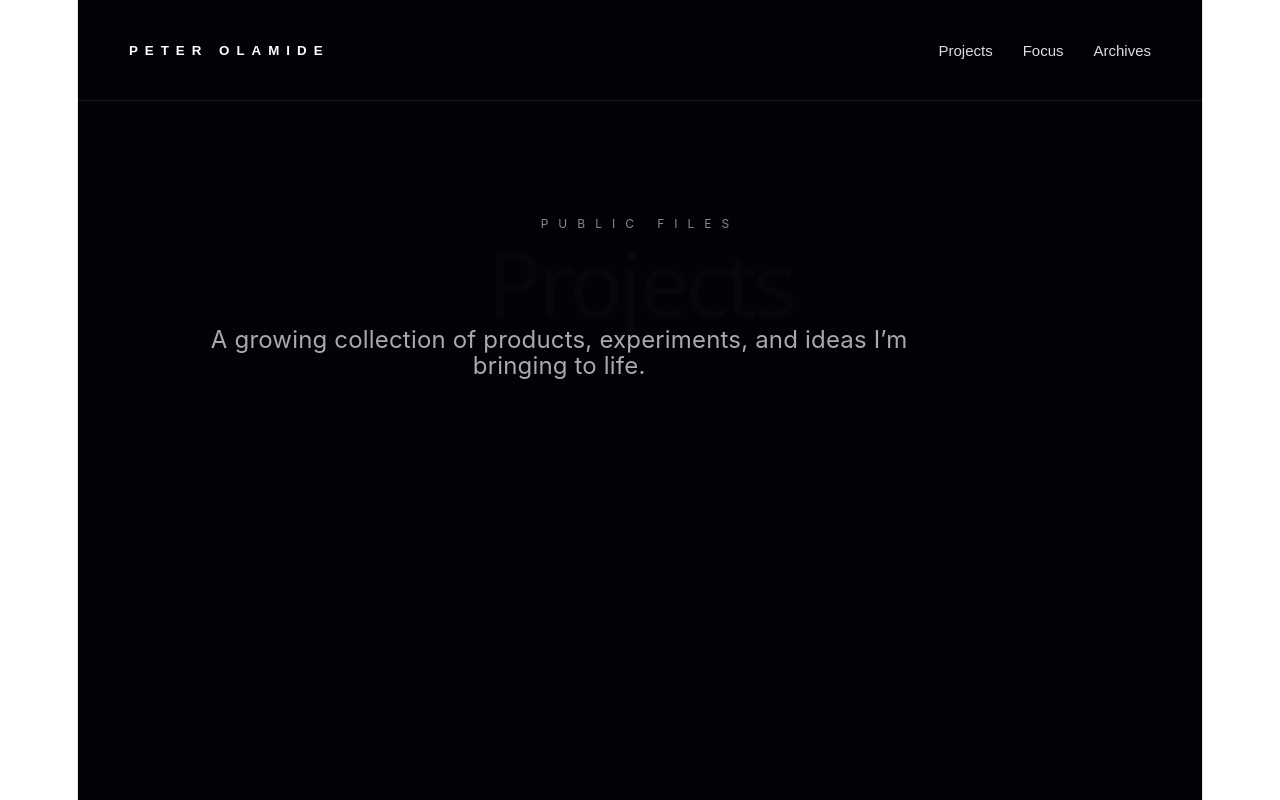
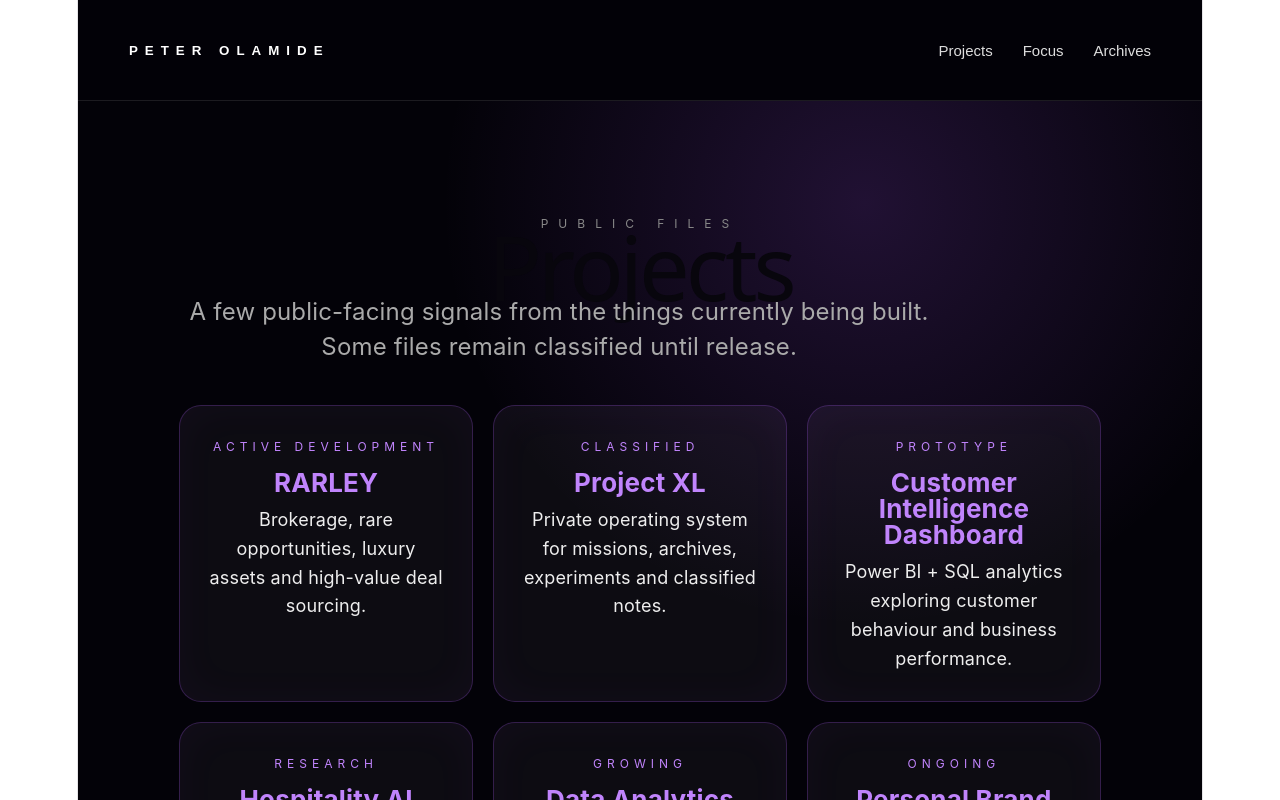
Before and after one commit to peterolamideaminu-dev/Portfolio, a React app: page / in a window 1280 px wide. Both pictures are taken after a click on the button "Projects". Shown: the top 800 px of the page. Built offline with nearby package versions, Linux system fonts and the light colour scheme; the HTML template or start-up script is replaced by a standard one.

Commit message:
Update projects and Project XL copy

```diff
--- a/src/App.jsx
+++ b/src/App.jsx
@@ -39,8 +39,8 @@ function App() {
       </nav>
 
       {page === "home" && <Home setPage={setPage} />}
-      {page === "projects" && <SimplePage title="Projects" eyebrow="PUBLIC FILES" text="A growing collection of products, experiments, and ideas I’m bringing to life." />}
-      {page === "focus" && <SimplePage title="Focus" eyebrow="CURRENT OPERATING SYSTEM" text="Career, products, experiments, discipline, Rarley, and the things currently being built." />}
+      {page === "projects" && <SimplePage title="Projects" eyebrow="PUBLIC FILES" />}
+      {page === "focus" && <SimplePage title="Focus" eyebrow="CURRENT OPERATING SYSTEM" />}
       {page === "projectXL" && !access && <AccessPage code={code} setCode={setCode} enterArchives={enterArchives} />}
       {page === "projectXL" && access && <Archives setPage={setPage} />}
       {page === "restaurants" && <Restaurants setPage={setPage} />}
@@ -63,12 +63,62 @@ function Home({ setPage }) {
   );
 }
 
-function SimplePage({ title, eyebrow, text }) {
+function SimplePage({ title, eyebrow }) {
+  const projects = [
+    ["RARLEY", "Brokerage, rare opportunities, luxury assets and high-value deal sourcing.", "Active Development"],
+    ["Project XL", "Private operating system for missions, archives, experiments and classified notes.", "Classified"],
+    ["Customer Intelligence Dashboard", "Power BI + SQL analytics exploring customer behaviour and business performance.", "Prototype"],
+    ["Hospitality AI", "Restaurant operations, customer experience and automation experiments.", "Research"],
+    ["Data Analytics Portfolio", "Business intelligence projects using SQL, Power BI, Python and commercial thinking.", "Growing"],
+    ["Personal Brand", "Photography, storytelling, lifestyle, music taste and digital experiences.", "Ongoing"],
+  ];
+
+  const focus = ["SQL", "Power BI", "Python", "Bioinformatics", "Project Management", "Rarley", "Gym", "Reading", "Project XL"];
+
+  if (title === "Projects") {
+    return (
+      <section style={styles.section}>
+        <p style={styles.eyebrow}>{eyebrow}</p>
+        <h1 style={styles.sectionTitle}>Projects</h1>
+        <p style={styles.sectionText}>
+          A few public-facing signals from the things currently being built.
+          Some files remain classified until release.
+        </p>
+
+        <div style={styles.portfolioGrid}>
+          {projects.map((project) => (
+            <div key={project[0]} style={styles.portfolioCard}>
+              <p style={styles.archiveSubtitle}>{project[2]}</p>
+              <h3 style={styles.archiveCardTitle}>{project[0]}</h3>
+              <p style={styles.archiveBody}>{project[1]}</p>
+            </div>
+          ))}
+        </div>
+      </section>
+    );
+  }
+
   return (
     <section style={styles.section}>
       <p style={styles.eyebrow}>{eyebrow}</p>
-      <h1 style={styles.sectionTitle}>{title}</h1>
-      <p style={styles.sectionText}>{text}</p>
+      <h1 style={styles.sectionTitle}>Current Objectives</h1>
+      <p style={styles.sectionText}>
+        Current operating system: career growth, product building, discipline,
+        health, and quietly ambitious experiments.
+      </p>
+
+      <div style={styles.focusBox}>
+        <div style={styles.focusGrid}>
+          {focus.map((item) => (
+            <span key={item} style={styles.focusPill}>✓ {item}</span>
+          ))}
+        </div>
+
+        <div style={styles.systemHealth}>
+          <span>Current System Health</span>
+          <strong>████████░░ 81%</strong>
+        </div>
+      </div>
     </section>
   );
 }
@@ -119,7 +169,7 @@ function Archives({ setPage }) {
         } />
 
         <ArchiveCard title="Mission Board" subtitle="Possible Expeditions" body="Tapas mission, Asian food expedition, theatre night, Uber Boat sunset, pup yoga, and other pending suggestions." />
-        <ArchiveCard title="Restaurant Shortlist" subtitle="Sunday Date" buttonText="Options" onClick={() => setPage("restaurants")} />
+        <ArchiveCard title="Restaurant Shortlist" subtitle="" buttonText="Options" onClick={() => setPage("restaurants")} />
         <ArchiveCard title="Achievement" subtitle="Recently Unlocked" buttonText="Open File" onClick={() => setPage("moments")} />
         <ArchiveCard title="Weekly Music" subtitle="Transmission 001" body="Spotify playlist link is now active." buttonText="Open Spotify" link={spotifyLink} purple />
         <ArchiveCard title="Archive Notes" subtitle="Classified Recipient" body="Further files may appear without warning. Continued curiosity is advised." />
@@ -137,7 +187,7 @@ function Newspaper() {
       </div>
       <div style={styles.paperLine}></div>
       <div style={styles.paperMeta}>
-        <span>EDITION 001</span><span>SUNDAY FILE</span><span>CONFIDENTIAL</span>
+        <span>EDITION 001</span><span>CLASSIFIED FILE</span><span>LEVEL 4 CLEARANCE</span>
       </div>
 
       <div style={styles.paperContent}>
@@ -226,7 +276,7 @@ function Stat({ number, label }) {
 function ArchiveCard({ title, subtitle, body, purple, buttonText, onClick, link, custom }) {
   return (
     <div style={purple ? styles.archiveCardPurple : styles.archiveCard}>
-      <p style={styles.archiveSubtitle}>{subtitle}</p>
+      {subtitle && <p style={styles.archiveSubtitle}>{subtitle}</p>}
       <h3 style={styles.archiveCardTitle}>{title}</h3>
       {custom}
       {body && <p style={styles.archiveBody}>{body}</p>}
@@ -253,9 +303,16 @@ const styles = {
   primaryBtn: { padding: "18px 36px", borderRadius: "999px", border: "none", fontWeight: 800 },
   secondaryBtn: { padding: "18px 36px", borderRadius: "999px", border: "1px solid #a855f7", background: "rgba(168,85,247,.15)", color: "#fff", fontWeight: 800 },
 
-  section: { padding: "110px 9%", minHeight: "100vh" },
-  sectionTitle: { fontSize: "clamp(54px, 8vw, 90px)", letterSpacing: "-4px" },
-  sectionText: { color: "#aaa", fontSize: "24px", maxWidth: "760px" },
+  section: { padding: "110px 9%", minHeight: "100vh", background: "radial-gradient(circle at 70% 10%, rgba(168,85,247,.18), transparent 35%), #030208" },
+  sectionTitle: { fontSize: "clamp(54px, 8vw, 90px)", letterSpacing: "-4px", margin: "16px 0" },
+  sectionText: { color: "#aaa", fontSize: "24px", maxWidth: "760px", lineHeight: 1.45 },
+
+  portfolioGrid: { marginTop: "40px", display: "grid", gridTemplateColumns: grid, gap: "20px", maxWidth: "1180px" },
+  portfolioCard: { padding: "28px", borderRadius: "22px", border: "1px solid rgba(168,85,247,.25)", background: "rgba(255,255,255,.045)", boxShadow: "inset 0 0 45px rgba(168,85,247,.04)" },
+  focusBox: { marginTop: "40px", maxWidth: "900px", padding: "30px", borderRadius: "24px", border: "1px solid rgba(168,85,247,.25)", background: "rgba(255,255,255,.045)" },
+  focusGrid: { display: "flex", flexWrap: "wrap", gap: "12px" },
+  focusPill: { padding: "12px 16px", borderRadius: "999px", background: "rgba(168,85,247,.13)", border: "1px solid rgba(168,85,247,.25)", color: "#fff", fontWeight: 700 },
+  systemHealth: { marginTop: "28px", paddingTop: "24px", borderTop: "1px solid rgba(255,255,255,.12)", display: "flex", justifyContent: "space-between", gap: "18px", flexWrap: "wrap", color: "#c084fc", fontWeight: 800 },
 
   accessPage: { minHeight: "calc(100vh - 72px)", display: "flex", flexDirection: "column", justifyContent: "center", alignItems: "center", textAlign: "center", padding: "40px 18px", background: "radial-gradient(circle at 50% 30%, rgba(168,85,247,.35), transparent 35%), #050505" },
   projectEyebrow: { color: "#c084fc", letterSpacing: "8px", fontSize: "12px" },
```
